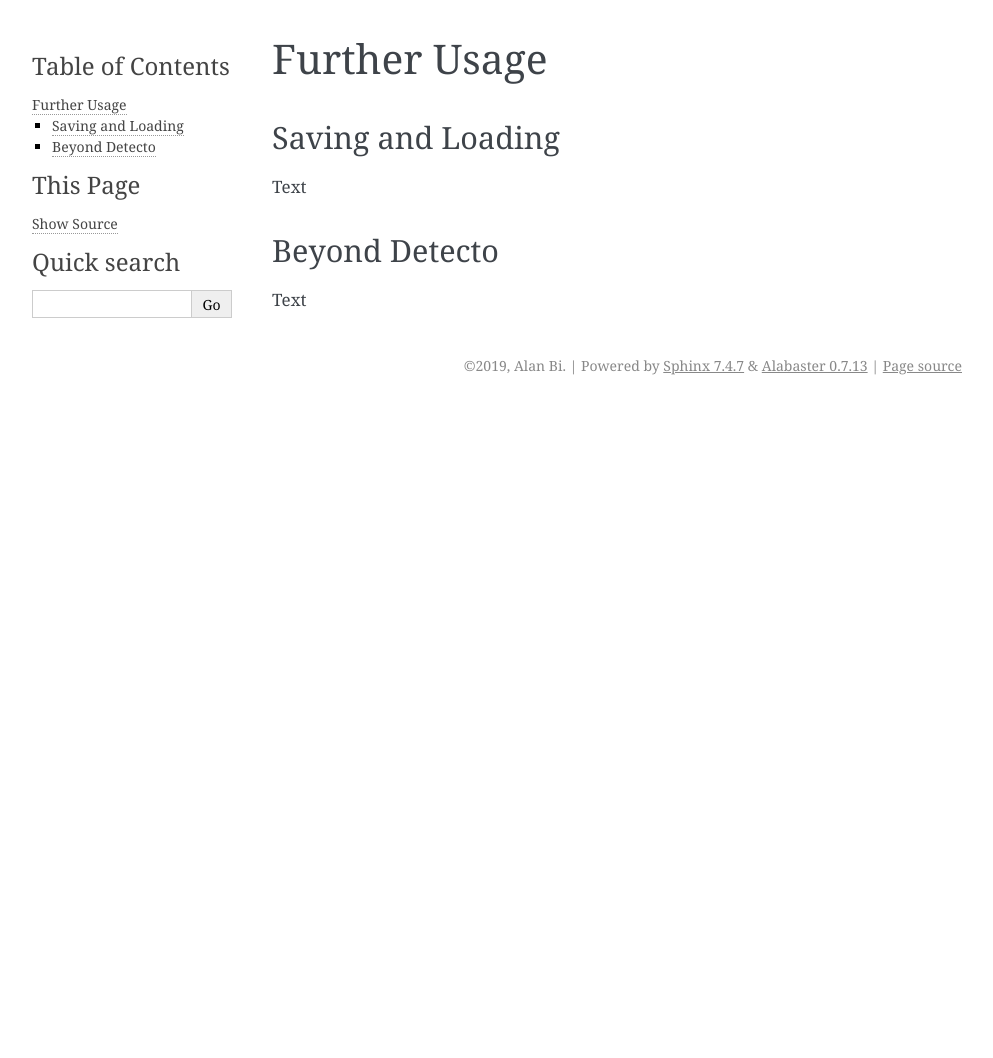
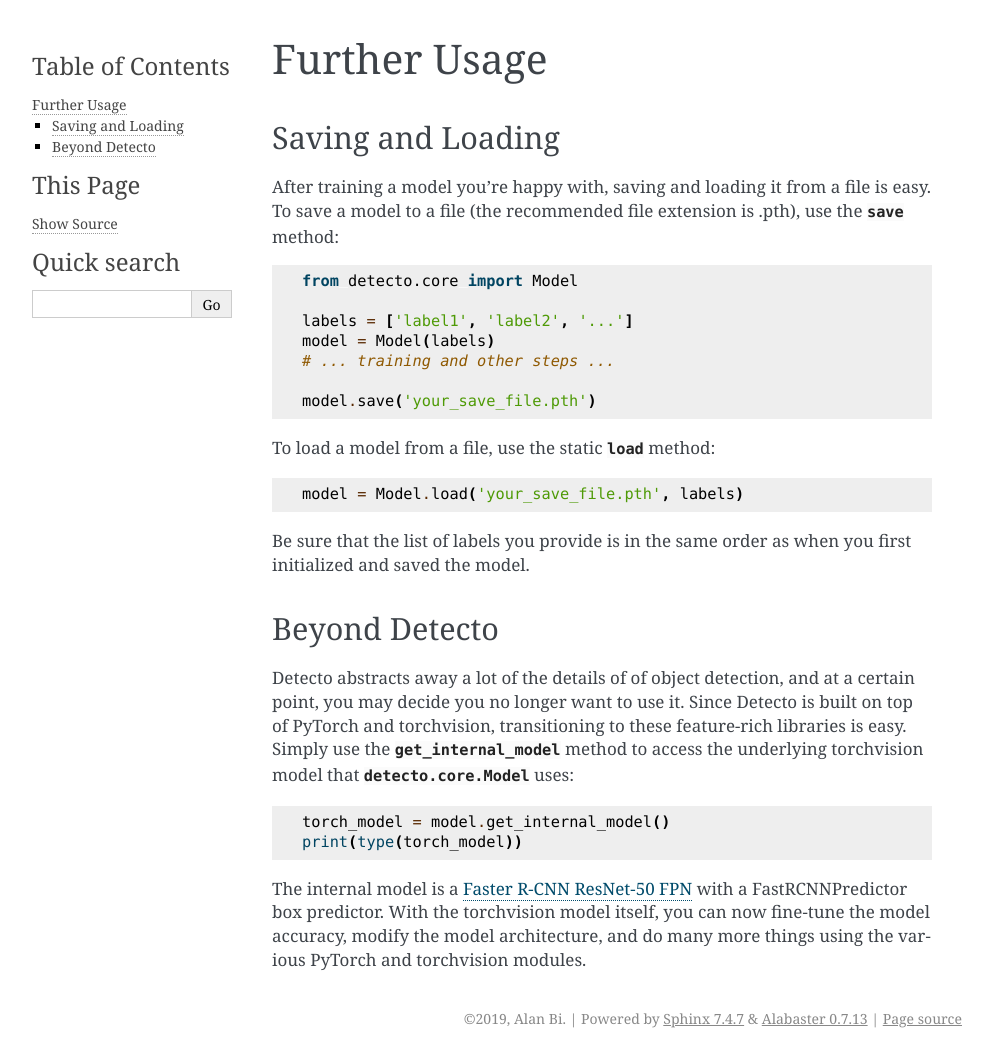
Before and after one commit to alankbi/detecto, a Sphinx documentation site: the page built from docs/usage/further-usage.rst, in a window 1280 px wide. Shown: the whole page, without its empty margins (148-1141 px from the left). Built offline with Sphinx 7.4.7, drawn with Linux system fonts in a browser that asks for light colours; before the commit the page ends 900 px from its top, so only the background shows below that.

Commit message:
Finish further usage docs

```diff
--- a/docs/index.rst
+++ b/docs/index.rst
@@ -11,10 +11,12 @@ train your own object detection model and run your predictions on a video with
 less than ten lines of code::
 
    from detecto.core import Model, Dataset, DataLoader
+   from detecto.utils import xml_to_csv
    from detecto.visualize import detect_video
 
+   xml_to_csv('xml_labels/', 'labels.csv')
    dataset = Dataset('labels.csv', 'images/')
-   loader = DataLoader(dataset, batch_size=2, shuffle=True)
+   loader = DataLoader(dataset)
 
    model = Model(['dog', 'cat', 'rabbit'])
    model.fit(loader)
--- a/docs/usage/further-usage.rst
+++ b/docs/usage/further-usage.rst
@@ -6,9 +6,42 @@ Further Usage
 Saving and Loading
 ------------------
 
-Text
+After training a model you're happy with, saving and loading it from a file
+is easy. To save a model to a file (the recommended file extension is .pth),
+use the :meth:`save <detecto.core.Model.save>` method::
+
+    from detecto.core import Model
+
+    labels = ['label1', 'label2', '...']
+    model = Model(labels)
+    # ... training and other steps ...
+
+    model.save('your_save_file.pth')
+
+To load a model from a file, use the static :meth:`load <detecto.core.Model.load>`
+method::
+
+    model = Model.load('your_save_file.pth', labels)
+
+Be sure that the list of labels you provide is in the same order as when you
+first initialized and saved the model.
 
 Beyond Detecto
 --------------
 
-Text
+Detecto abstracts away a lot of the details of of object detection, and at a
+certain point, you may decide you no longer want to use it. Since Detecto is
+built on top of PyTorch and torchvision, transitioning to these feature-rich
+libraries is easy. Simply use the :meth:`get_internal_model
+<detecto.core.Model.get_internal_model>` method to access the underlying
+torchvision model that :class:`detecto.core.Model` uses::
+
+    torch_model = model.get_internal_model()
+    print(type(torch_model))
+
+The internal model is a `Faster R-CNN ResNet-50 FPN
+<https://pytorch.org/docs/stable/torchvision/models.html
+#object-detection-instance-segmentation-and-person-keypoint-detection>`_
+with a FastRCNNPredictor box predictor. With the torchvision model itself,
+you can now fine-tune the model accuracy, modify the model architecture,
+and do many more things using the various PyTorch and torchvision modules.
```
